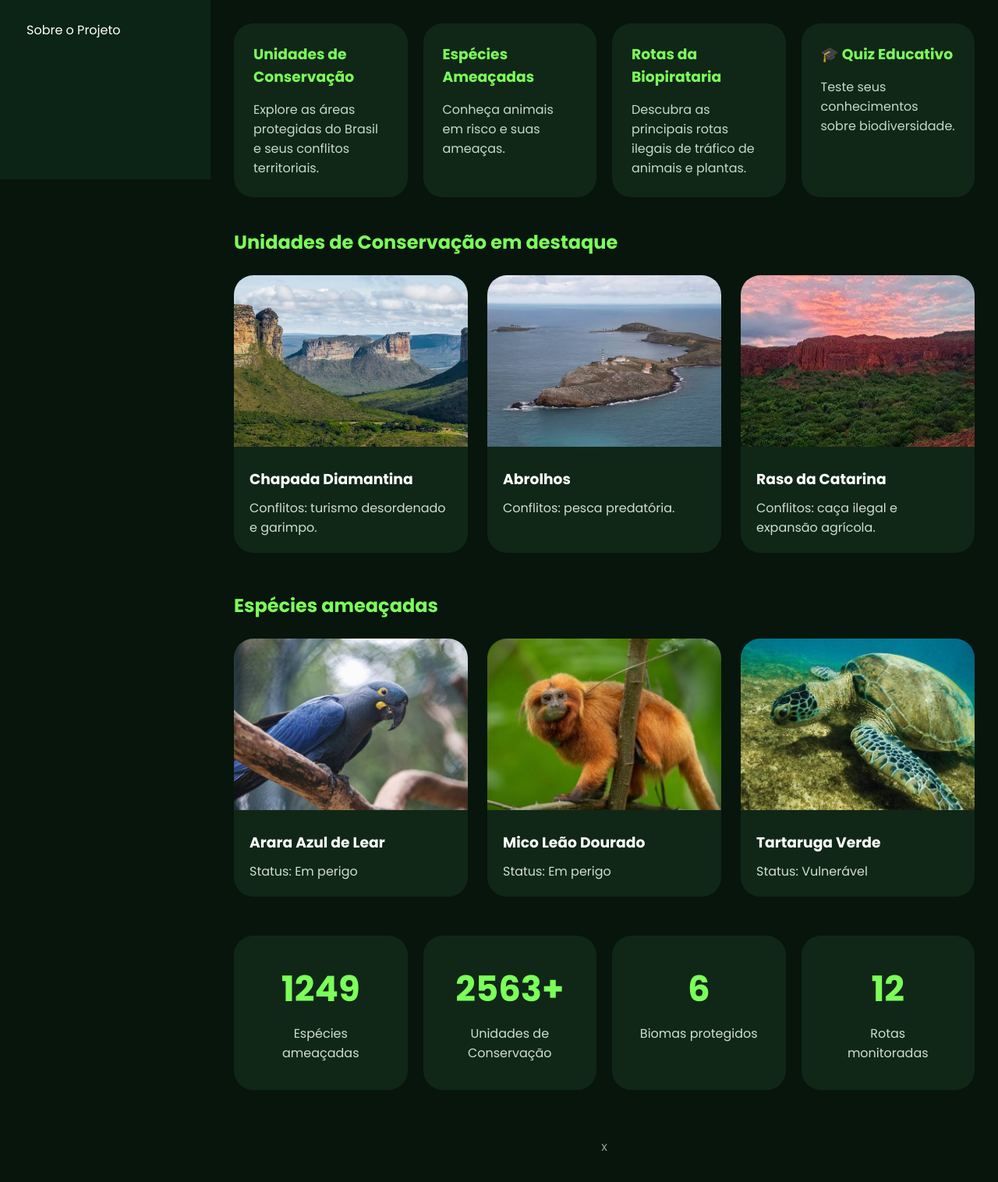
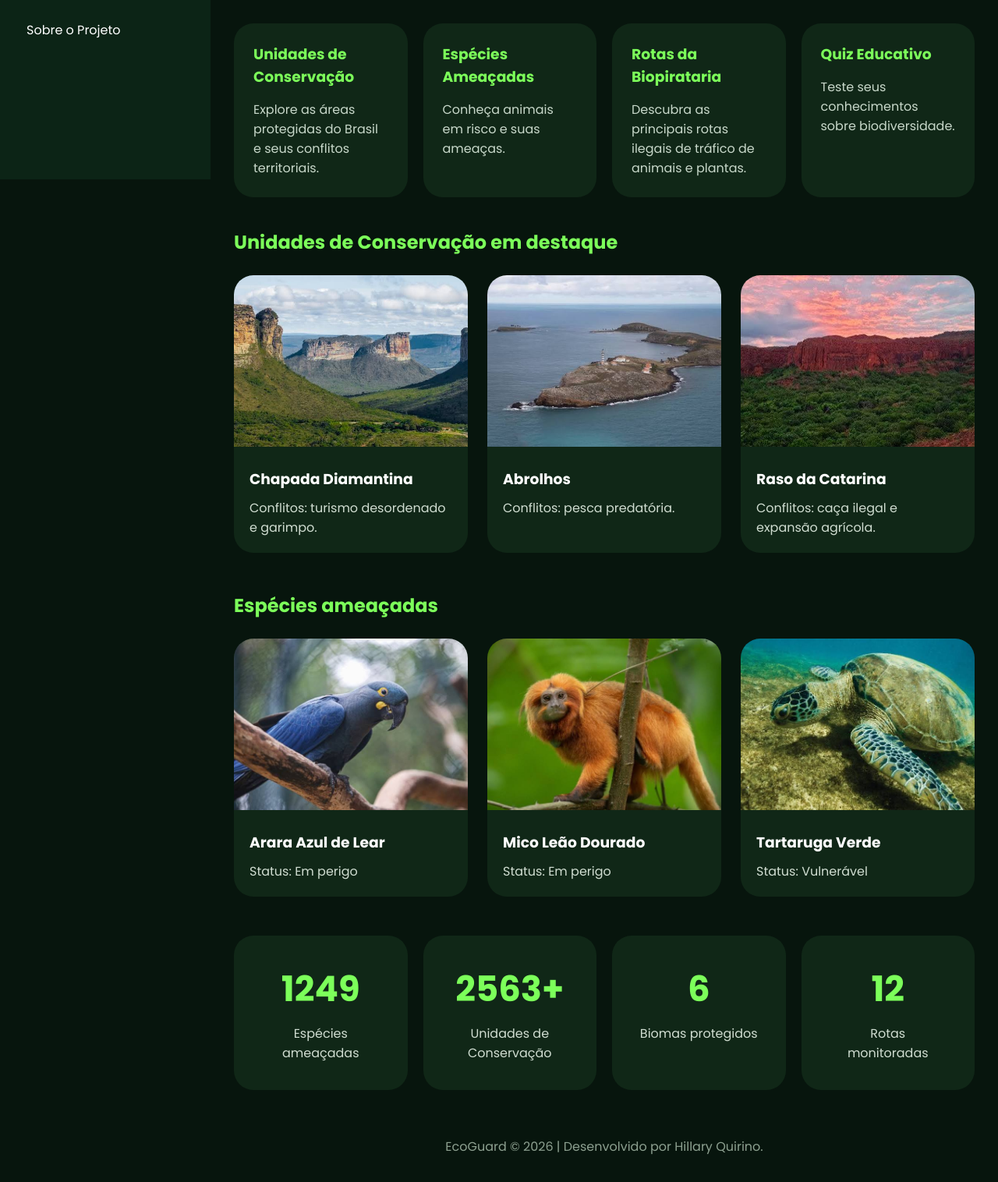
Before and after one commit to hillaryquirinofc/ecoguard, a plain HTML site: page index.html in a window 1280 px wide. Shown: the part 570-2086 px from the top of the page at 78% size. Drawn offline with Linux system fonts and the light colour scheme; files whose address does not match are found by name.

Commit message:
second commit

```diff
--- a/index.html
+++ b/index.html
@@ -101,7 +101,7 @@
             </div>
 
             <div class="card">
-                <h3>🎓 Quiz Educativo</h3>
+                <h3> Quiz Educativo</h3>
                 <p>
                     Teste seus conhecimentos sobre biodiversidade.
                 </p>
@@ -194,7 +194,7 @@
         <!-- RODAPÉ -->
         <footer>
             <p>
-               x
+                EcoGuard © 2026 | Desenvolvido por Hillary Quirino.
             </p>
         </footer>
 
```
Also changed, not shown: abrolhos.jpg (renamed from imagens/abrolhos.jpg), amazonia.jpg (renamed from imagens/amazonia.jpg), arara.jpg (renamed from imagens/arara.jpg), caatinga.jpg (renamed from imagens/caatinga.jpg), chapada.jpg (renamed from imagens/chapada.jpg), jaguar.jpg (renamed from imagens/jaguar.jpg), lobo.jpg (renamed from imagens/lobo.jpg), mataatlantica.jpg (renamed from imagens/mataatlantica.jpg), mico.jpg (renamed from imagens/mico.jpg), onca.jpg (renamed from imagens/onca.jpg), peixeboi.jpg (renamed from imagens/peixeboi.jpg), raso.jpg (renamed from imagens/raso.jpg), tartaruga.jpg (renamed from imagens/tartaruga.jpg).
